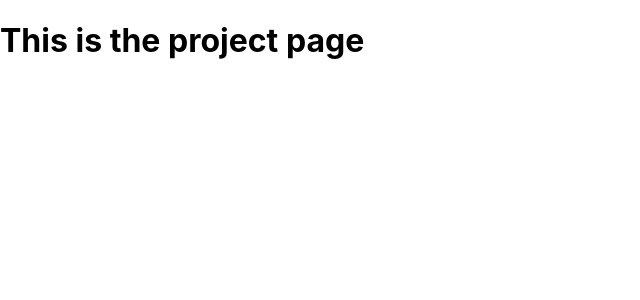
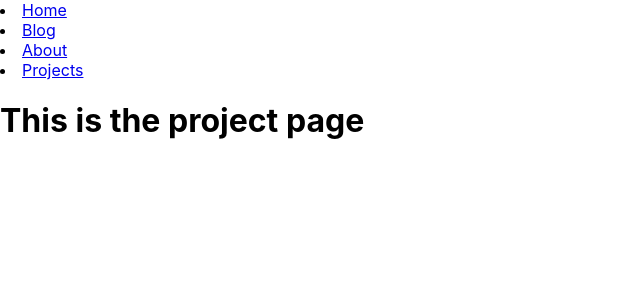
Before and after one commit to WDI-SEA/react-router-portfolio, a React (Create React App) app: page /projects in a window 1280 px wide. Shown: the top 300 px of the page, without its empty margins (0-640 px from the left). Built offline with nearby package versions, Linux system fonts and the light colour scheme.

Commit message:
navbar created in header.js and imported to app

```diff
--- a/src/App.js
+++ b/src/App.js
@@ -4,10 +4,12 @@ import Home from './components/pages/Home'
 import Blog from './components/pages/Blog'
 import About from './components/pages/About'
 import Projects from './components/pages/Projects'
+import Header from './components/partials/Header';
 
 function App() {
   return (
     <BrowserRouter>
+      <Header />
       <Routes>
         <Route path='/' element={<Home />} />
         <Route path='/blog' element={<Blog />} />
--- /dev/null
+++ b/src/components/partials/Header.js
@@ -0,0 +1,17 @@
+import React, { Component } from 'react'
+import { Link } from 'react-router-dom'
+
+export default class Header extends Component {
+    render() {
+        return (
+            <header>
+                <nav>
+                   <li><Link to='/'>Home</Link></li>
+                   <li><Link to='/blog'>Blog</Link></li>
+                   <li><Link to='/about'>About</Link></li>
+                   <li><Link to='/projects'>Projects</Link></li>
+                </nav>
+            </header>
+        )
+    }
+}
```
